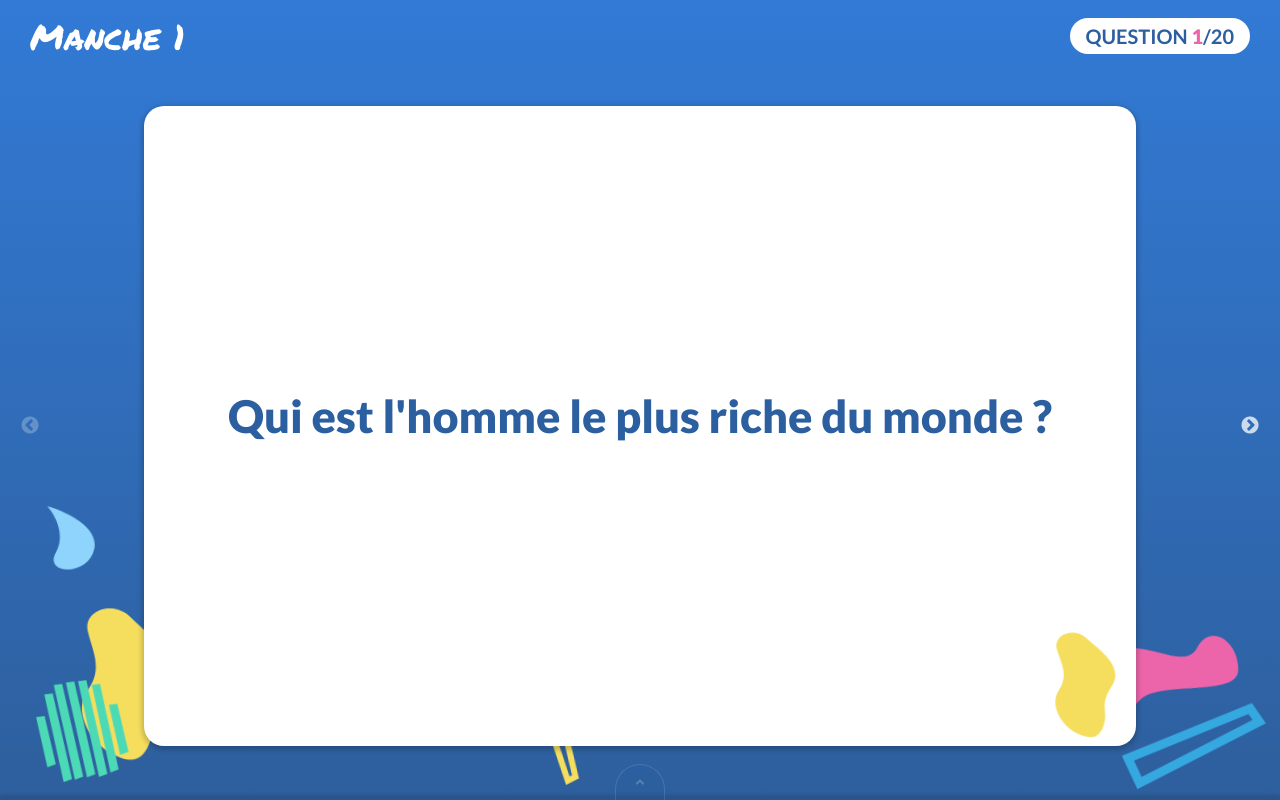
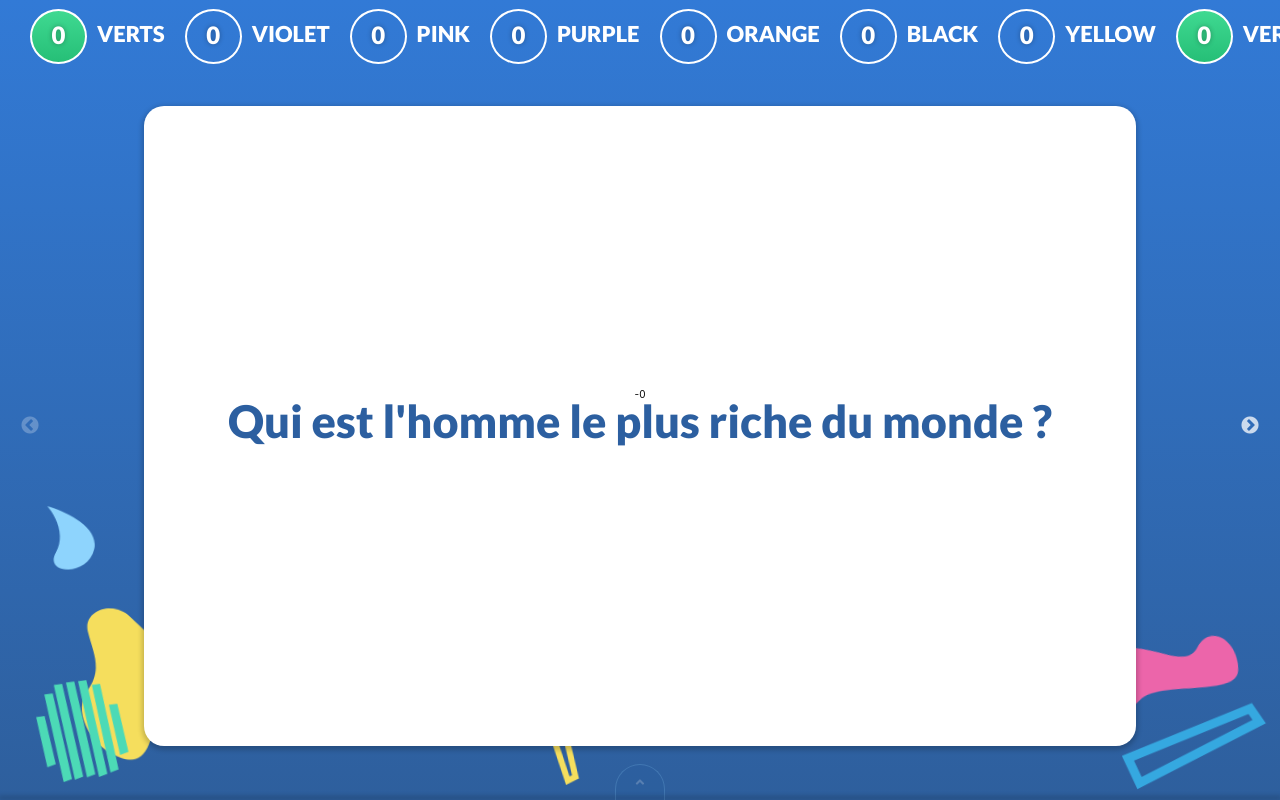
Before and after one commit to Benrajalu/quizframework, a React (Create React App) app: page /phase1 in a window 1280 px wide. Built offline with nearby package versions, Linux system fonts and the light colour scheme.

Commit message:
youtube for iadvize

```diff
--- a/package.json
+++ b/package.json
@@ -10,6 +10,7 @@
     "react": "^16.8.6",
     "react-audio-player": "^0.11.0",
     "react-dom": "^16.8.6",
+    "react-player": "^1.14.2",
     "react-router-dom": "^5.0.0",
     "react-scripts": "2.1.8",
     "react-slick": "^0.24.0"
--- a/src/components/Slides/Slides.js
+++ b/src/components/Slides/Slides.js
@@ -1,42 +1,48 @@
-import React, {Component} from 'react';
+import React from 'react';
 import PropTypes from 'prop-types';
-import ReactAudioPlayer from "react-audio-player";
-import layout from "../../layoutStyles/layout.module.scss";
-import ShapeChoice from "../ShapeChoice/ShapeChoice";
+import ReactAudioPlayer from 'react-audio-player';
+import classnames from 'classnames';
+import layout from '../../layoutStyles/layout.module.scss';
+import YoutubeAudio from '../YoutubeAudio/YoutubeAudio';
 
-class Slides extends Component {
-  render() {
+function Slides(props) {
   const {
-      slide: {
-        question,
-        audio,
-        image,
-        choices,
-      }
-    } = this.props;
+    slide: { question, audio, image, choices, audioTube },
+    title,
+    index
+  } = props;
+
   return (
     <div className={layout.sliderSlide}>
-        <div className={layout.questionSlide}>
+      <div
+        className={classnames(layout.questionSlide, {
+          [layout.imageSlide]: !!image,
+          [layout.audioSlide]: !!audio || !!audioTube,
+        })}
+      >
+        <h2 className={layout.slideTitle}>
+          {title}-<strong>{index}</strong>
+        </h2>
         <p className={layout.questionText}>{question}</p>
         {audio && <ReactAudioPlayer src={audio} controls />}
-          {image && <img src={image} alt="" />}
+        {audioTube && <YoutubeAudio url={audioTube} />}
+        {image && <img src={image} alt='' />}
         {choices && (
           <ul className={layout.choices}>
             {choices.map(choice => (
-                <li key={choice.replace(" ", "")}>{choice}</li>
+              <li key={choice.replace(' ', '')}>{choice}</li>
             ))}
           </ul>
         )}
-          <ShapeChoice question={question} className={layout.decorator}/>
       </div>
     </div>
   );
 }
-}
 
 Slides.propTypes = {
   slide: PropTypes.object.isRequired,
+  title: PropTypes.string.isRequired,
+  index: PropTypes.number.isRequired
 };
 
-
 export default Slides;
--- /dev/null
+++ b/src/components/YoutubeAudio/YoutubeAudio.js
@@ -0,0 +1,44 @@
+import React, { useState } from 'react';
+import ReactPlayer from 'react-player';
+import styles from './YoutubeAudio.module.scss';
+
+function YoutubeAudio(props) {
+  const { url } = props;
+  const [isPlaying, togglePlay] = useState(false);
+  const [currentURL, setURL] = useState('');
+  const [played, setPlayed] = useState(0);
+
+  const handleProgress = state => {
+    setPlayed(state.played);
+  };
+
+  const onButtonClick = () => {
+    currentURL === '' && setURL(url);
+    togglePlay(!isPlaying);
+  };
+
+  return (
+    <>
+      <ReactPlayer
+        url={currentURL}
+        playing={isPlaying}
+        controls={false}
+        loop={false}
+        light={false}
+        className={styles.hiddenIframe}
+        onProgress={handleProgress}
+      />
+      <div className={styles.player}>
+        <button
+          onClick={onButtonClick}
+        >
+          {isPlaying && <i className='fas fa-pause' />}
+          {!isPlaying && <i className='fas fa-play' />}
+        </button>
+        <progress max={1} value={played} />
+      </div>
+    </>
+  );
+}
+
+export default YoutubeAudio;
--- /dev/null
+++ b/src/components/YoutubeAudio/YoutubeAudio.module.scss
@@ -0,0 +1,56 @@
+@import '../../layoutStyles/helpers';
+
+.hiddenIframe {
+    position: absolute;
+    top: -9999px;
+    left: -99999px;
+    width: 0;
+}
+
+.player {
+    display: flex;
+    flex-flow: row nowrap;
+    width: 100%;
+    align-items: center;
+    margin-bottom: 0;
+    max-width: 45rem;
+
+    button {
+        height: 5.5rem;
+        width: 5.5rem;
+        display: flex;
+        justify-content: center;
+        align-items: center;
+        padding: 0;
+        color: $white;
+        font-size: 1.5rem;
+        border-radius: 100%;
+        margin-right: 2rem;
+        background: $blue;
+        cursor: pointer;
+        border: 0;
+
+        &:focus {
+            outline: 0;
+            box-shadow: 0 0 0 0.3rem rgba($blue, 0.5);
+        }
+    }
+
+    progress {
+        flex-grow: 2;
+        margin-bottom: 0;
+        -webkit-appearance: none;
+        height: 1rem;
+
+        &::-webkit-progress-bar {
+            background: #ffffff;
+            box-shadow: 0px 4px 4px rgba(0, 0, 0, 0.08);
+            border-radius: 6px;
+        }
+
+        &::-webkit-progress-value {
+            background: $blue;
+            border-radius: 6px;
+        }
+    }
+}
--- a/src/data/phase1.js
+++ b/src/data/phase1.js
@@ -12,6 +12,12 @@ export const SLIDES = [
   {
     type: "question",
     question: "Qui est l'homme le plus riche du monde ?",
+    answer: "Jeff Bezos avec $145.3 Milliards."
+  },
+  {
+    type: "question",
+    question: "Qui est l'homme le plus riche du monde ?",
+    audioTube: 'https://www.youtube.com/watch?v=BN1WwnEDWAM&t=90',
     answer: "Jeff Bezos avec $145.3 Milliards."
   },
   {
--- a/src/data/teams.js
+++ b/src/data/teams.js
@@ -17,5 +17,47 @@ export const TEAMS = [
     displayName: "Verts",
     points: 0,
     items: []
-  }
+  },
+  {
+    name: "yellow",
+    displayName: "Yellow",
+    points: 0,
+    items: []
+  },
+  {
+    name: "black",
+    displayName: "Black",
+    points: 0,
+    items: []
+  },
+  {
+    name: "orange",
+    displayName: "Orange",
+    points: 0,
+    items: []
+  },
+  {
+    name: "purple",
+    displayName: "Purple",
+    points: 0,
+    items: []
+  },
+  {
+    name: "pink",
+    displayName: "Pink",
+    points: 0,
+    items: []
+  },
+  {
+    name: "violet",
+    displayName: "Violet",
+    points: 0,
+    items: []
+  },
+  {
+    name: "green",
+    displayName: "Verts",
+    points: 0,
+    items: []
+  },
 ];
--- a/src/phases/Phase1/Phase1.js
+++ b/src/phases/Phase1/Phase1.js
@@ -5,6 +5,7 @@ import { SLIDES } from "../../data/phase1";
 
 import layout from "../../layoutStyles/layout.module.scss";
 import Slides from "../../components/Slides/Slides";
+import TeamBar from "../../components/TeamBar/TeamBar";
 
 class Phase1 extends Component {
   state = {
@@ -23,17 +24,13 @@ class Phase1 extends Component {
     return (
       <Fragment>
         <div className={layout.phaseTitle}>
-          <h1>Manche 1</h1>
-          <p>
-            Question <strong>{this.state.activeSlide + 1}</strong>/
-            {SLIDES.length}
-          </p>
+          <TeamBar />
         </div>
         <div className={classnames(layout.phaseContents)}>
           <div className={layout.contents}>
             <Slider {...settings}>
               {SLIDES.map((slide, index) => (
-                <Slides slide={slide} key={slide.question + index} />
+                <Slides slide={slide} index={index} key={slide.question + index} />
               ))}
             </Slider>
           </div>
```
Also changed, not shown: 1 other file (tests, documents, lock files or other folders). Lines whose indentation alone changed are shown as unchanged.
